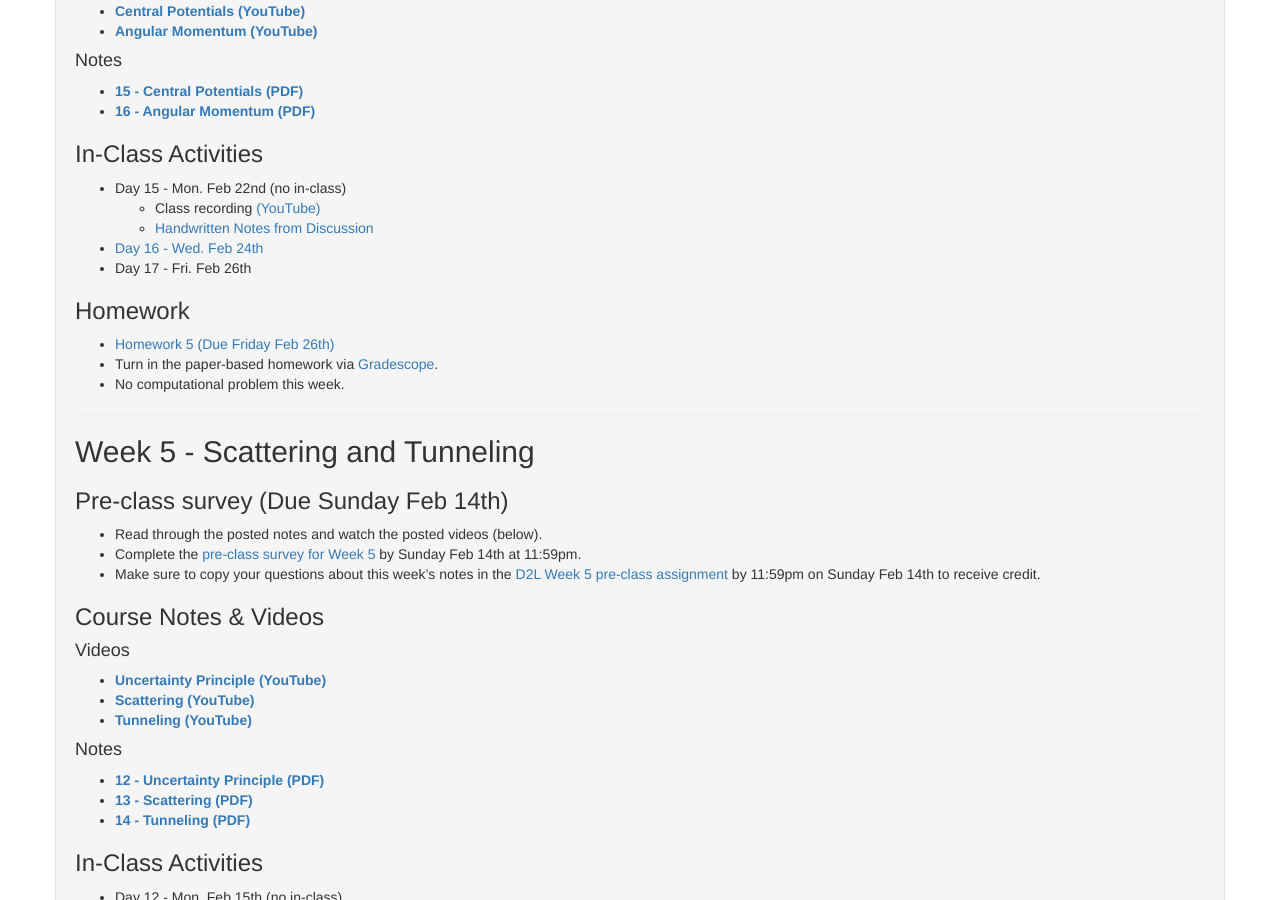
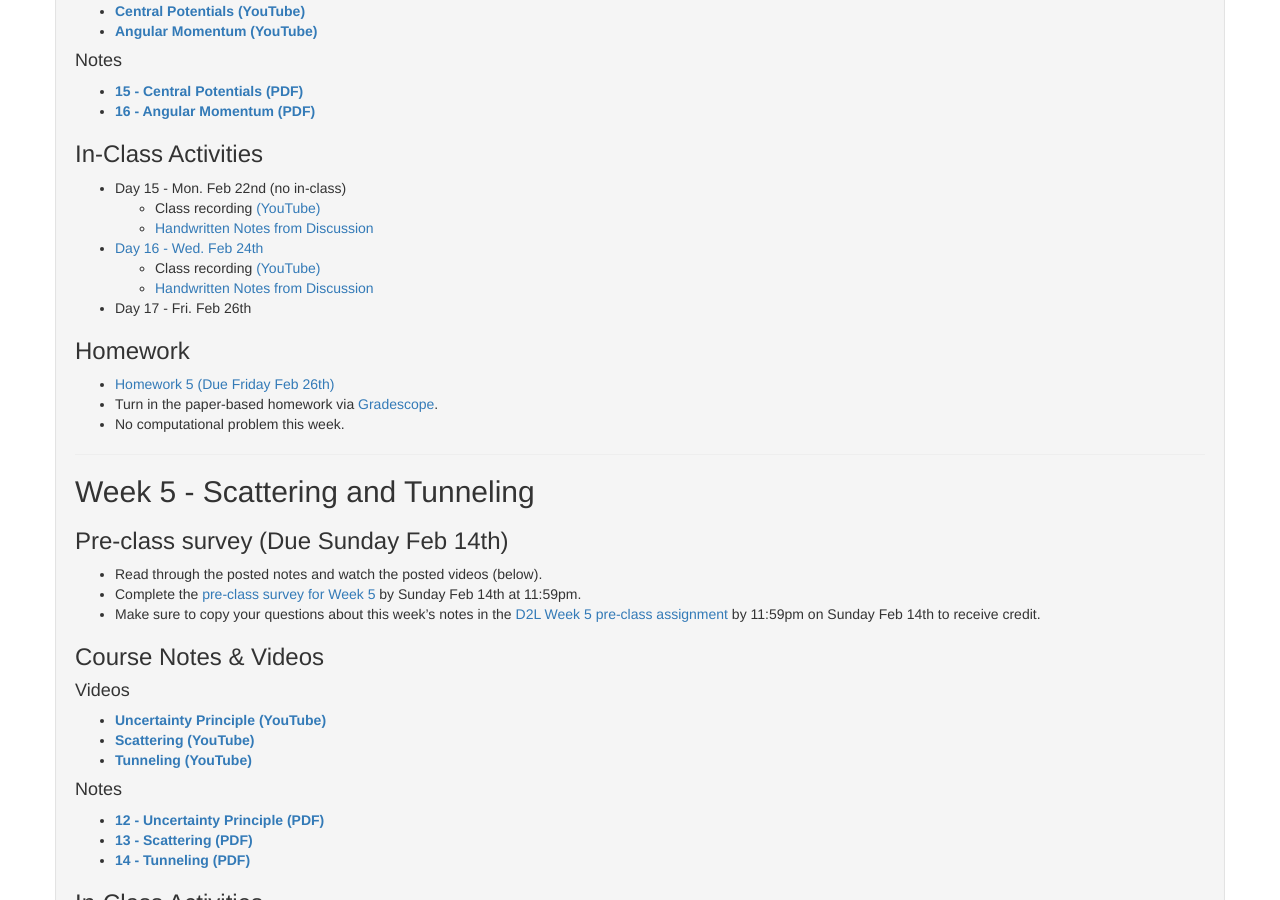
Before and after one commit to dannycab/phy472msu_s2021, a Jekyll site: the page built from notes/index.md, in a window 1280 px wide and 900 px high, scrolled down 1015 px. Built offline with Jekyll 4.4.1, drawn with Linux system fonts in a browser that asks for light colours.

Commit message:
added notes and video for day 16

```diff
--- a/notes/index.md
+++ b/notes/index.md
@@ -64,6 +64,8 @@
   * Class recording [(YouTube)](https://www.youtube.com/watch?v=S2yDooAz9UM)
   * [Handwritten Notes from Discussion](./in-class/Day_15.pdf)
 * [Day 16 - Wed. Feb 24th](./in-class/day16.html)
+  * Class recording [(YouTube)](https://www.youtube.com/watch?v=3HzMB1779_c)
+  * [Handwritten Notes from Discussion](./in-class/Day_16.pdf)
 * Day 17 - Fri. Feb 26th
 
 ### Homework
```
Also changed, not shown: 1 other file.
